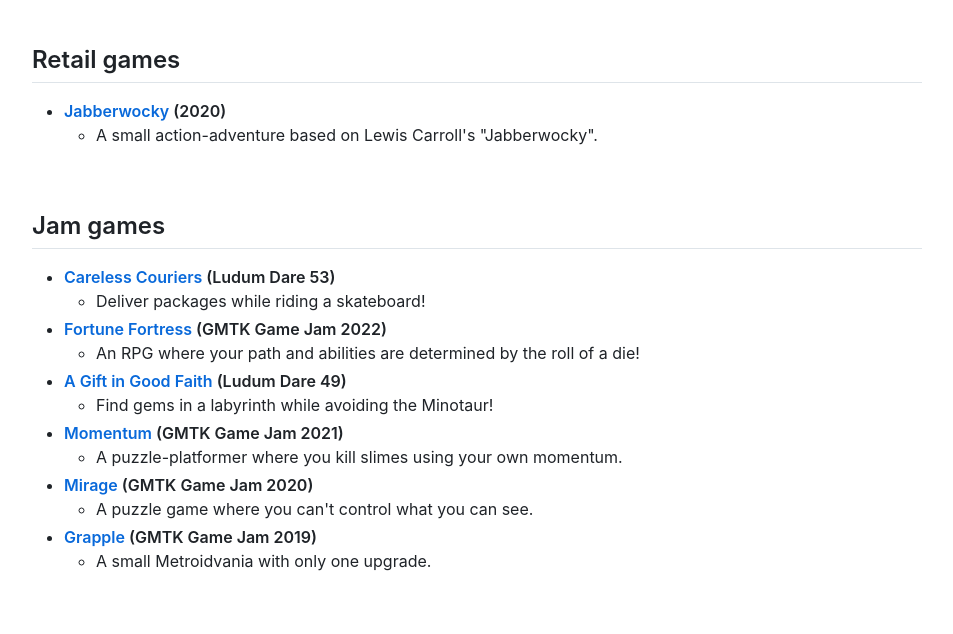
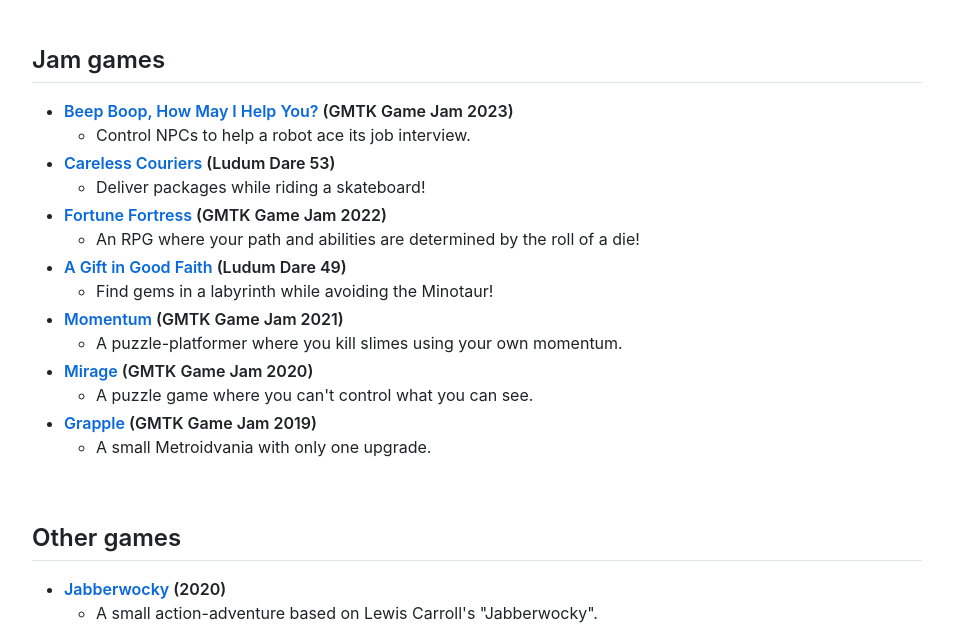
Before and after one commit to python-b5/python-b5.github.io, a plain HTML site: page index.html in a window 1280 px wide. Shown: the part 145-779 px from the top of the page, without its empty margins (163-1116 px from the left). Drawn offline with nearby package versions, Linux system fonts and the light colour scheme.

Commit message:
Add Beep Boop to jam games section and slightly restructure page

```diff
--- a/index.html
+++ b/index.html
@@ -36,22 +36,14 @@
             <br>
 
             <section>
-                <h2>Retail games</h2>
+                <h2>Jam games</h2>
 
                 <ul>
                     <li>
-                        <b><a href="https://python-b5.itch.io/jabberwocky/">Jabberwocky</a> (2020)</b>
-                        <ul><li>A small action-adventure based on Lewis Carroll's "Jabberwocky".</li></ul>
+                        <b><a href="https://berry-games.itch.io/beep-boop/">Beep Boop, How May I Help You?</a> (GMTK Game Jam 2023)</b>
+                        <ul><li>Control NPCs to help a robot ace its job interview.</li></ul>
                     </li>
-                </ul>
-            </section>
 
-            <br>
-
-            <section>
-                <h2>Jam games</h2>
-
-                <ul>
                     <li>
                         <b><a href="https://python-b5.itch.io/couriers/">Careless Couriers</a> (Ludum Dare 53)</b>
                         <ul><li>Deliver packages while riding a skateboard!</li></ul>
@@ -87,6 +79,19 @@
             <br>
 
             <section>
+                <h2>Other games</h2>
+
+                <ul>
+                    <li>
+                        <b><a href="https://python-b5.itch.io/jabberwocky/">Jabberwocky</a> (2020)</b>
+                        <ul><li>A small action-adventure based on Lewis Carroll's "Jabberwocky".</li></ul>
+                    </li>
+                </ul>
+            </section>
+
+            <br>
+
+            <section>
                 <h2>Other projects</h2>
 
                 <ul>
```
